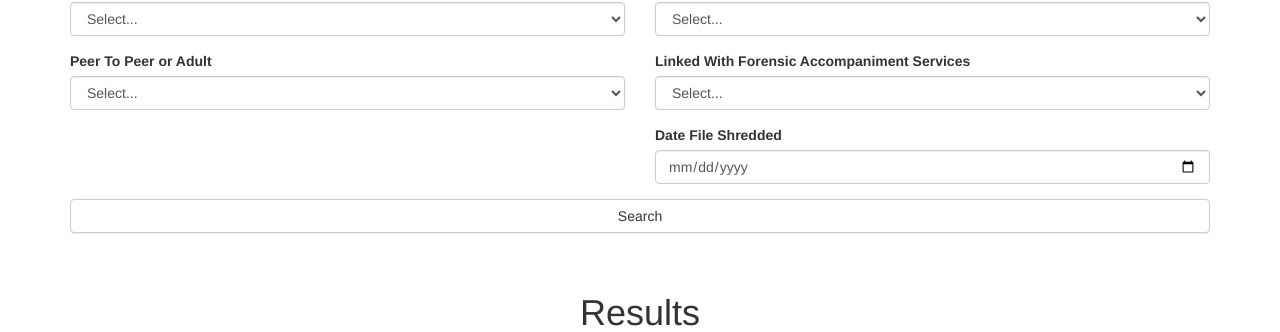
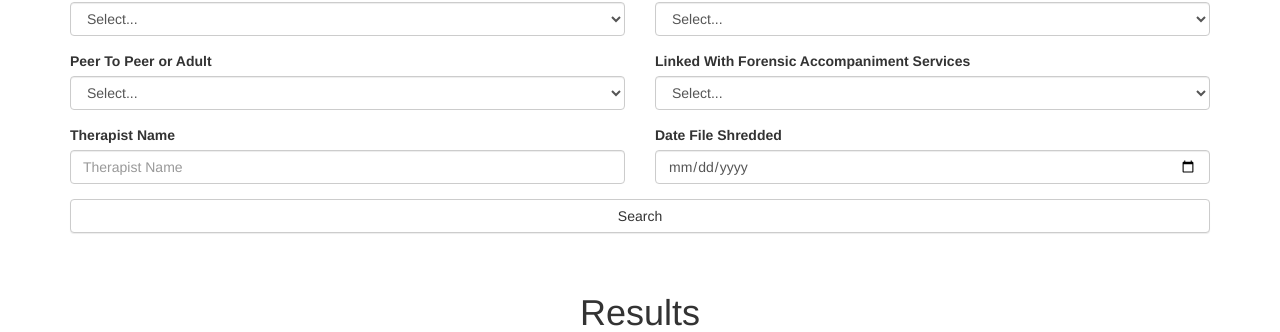
Before and after one commit to stratfob/childServiceDatabase, a CodeIgniter app: page /database/index.php/home in a window 1280 px wide. Shown: the part 898-1230 px from the top of the page. Run offline with CodeIgniter, Linux system fonts and the light colour scheme; the visitor is signed in with stand-in values (Sample User, id 1); data that the repository does not hold is empty; some libraries are stand-ins or nearby versions.

Commit message:
Added therapist name as search option

```diff
--- a/application/controllers/Request.php
+++ b/application/controllers/Request.php
@@ -26,6 +26,7 @@ class Request extends CI_Controller {
 		if($_POST['continuousOrOnceOff']!=null) $array['continuousOrOnceOff'] = $_POST['continuousOrOnceOff'];
 		if($_POST['oneOrMultipleAbusers']!=null) $array['oneOrMultipleAbusers'] = $_POST['oneOrMultipleAbusers'];
 		if($_POST['peerToPeerOrAdult']!=null) $array['peerToPeerOrAdult'] = $_POST['peerToPeerOrAdult'];
+		if($_POST['professionalsForAdviceAppointment']!=null) $array['professionalsForAdviceAppointment'] = $_POST['professionalsForAdviceAppointment'];
 		if($_POST['waitingListStartDate']!=null) $array['waitingListStartDate'] = $_POST['waitingListStartDate'];
 		if($_POST['therapyStartDate']!=null) $array['therapyStartDate'] = $_POST['therapyStartDate'];
 		if($_POST['returned']!=null) $array['returned'] = $_POST['returned'];
--- a/application/views/pages/home.php
+++ b/application/views/pages/home.php
@@ -170,6 +170,10 @@
 								<option value="Adult">Adult</option>
 						    </select>
 						</div>
+						<div class="form-group">
+						    <label for="professionalsForAdviceAppointment">Therapist Name</label>
+						    <input type="text" class="form-control" id="professionalsForAdviceAppointment" name="professionalsForAdviceAppointment" placeholder="Therapist Name">
+						</div>
 					</div>
 
 					<div class="col-md-6">
@@ -280,7 +284,7 @@
 				data: dataString,
 				success: function(data) {
 					document.getElementById("result").innerHTML = data;
-					window.scrollTo(0, 2000);
+					window.scrollTo(0, 1000);
 				}
 			});
 		}
```
